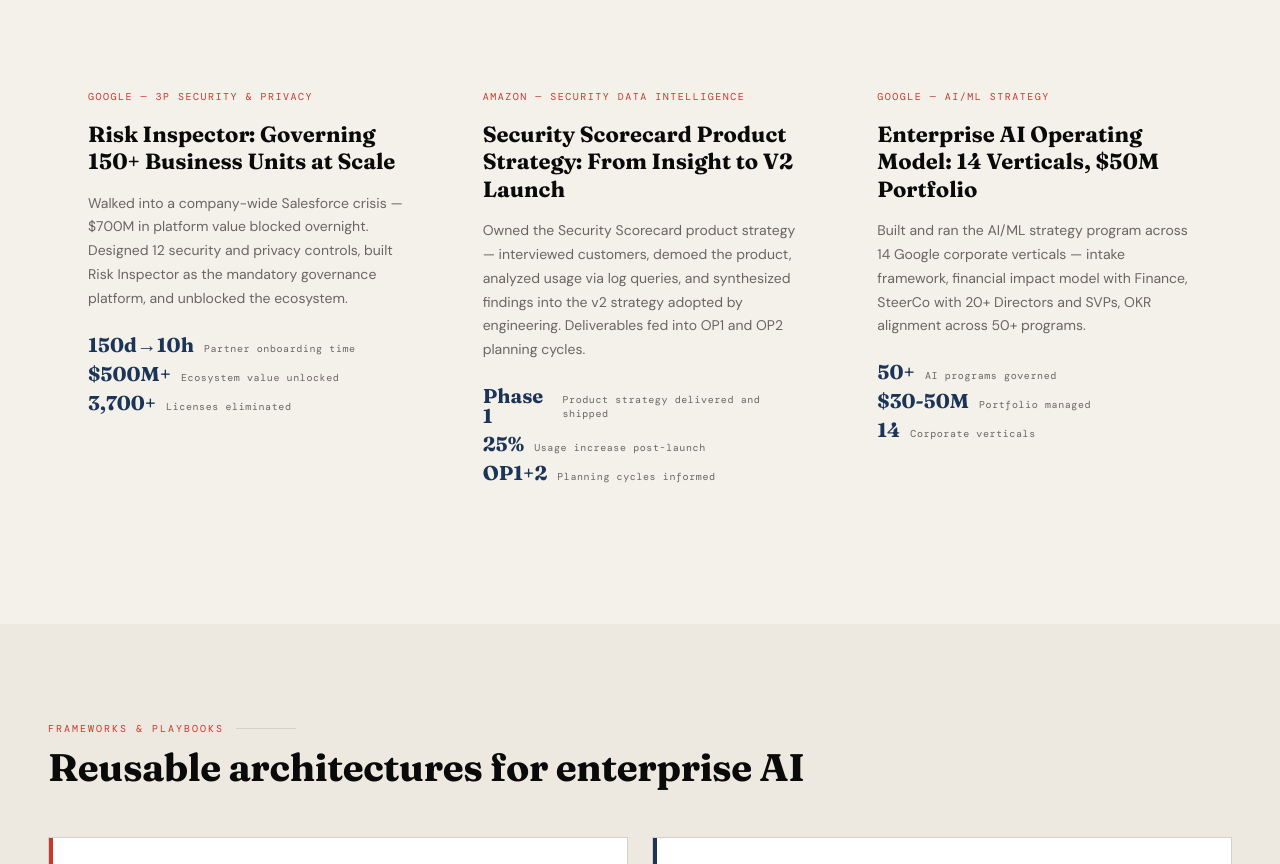
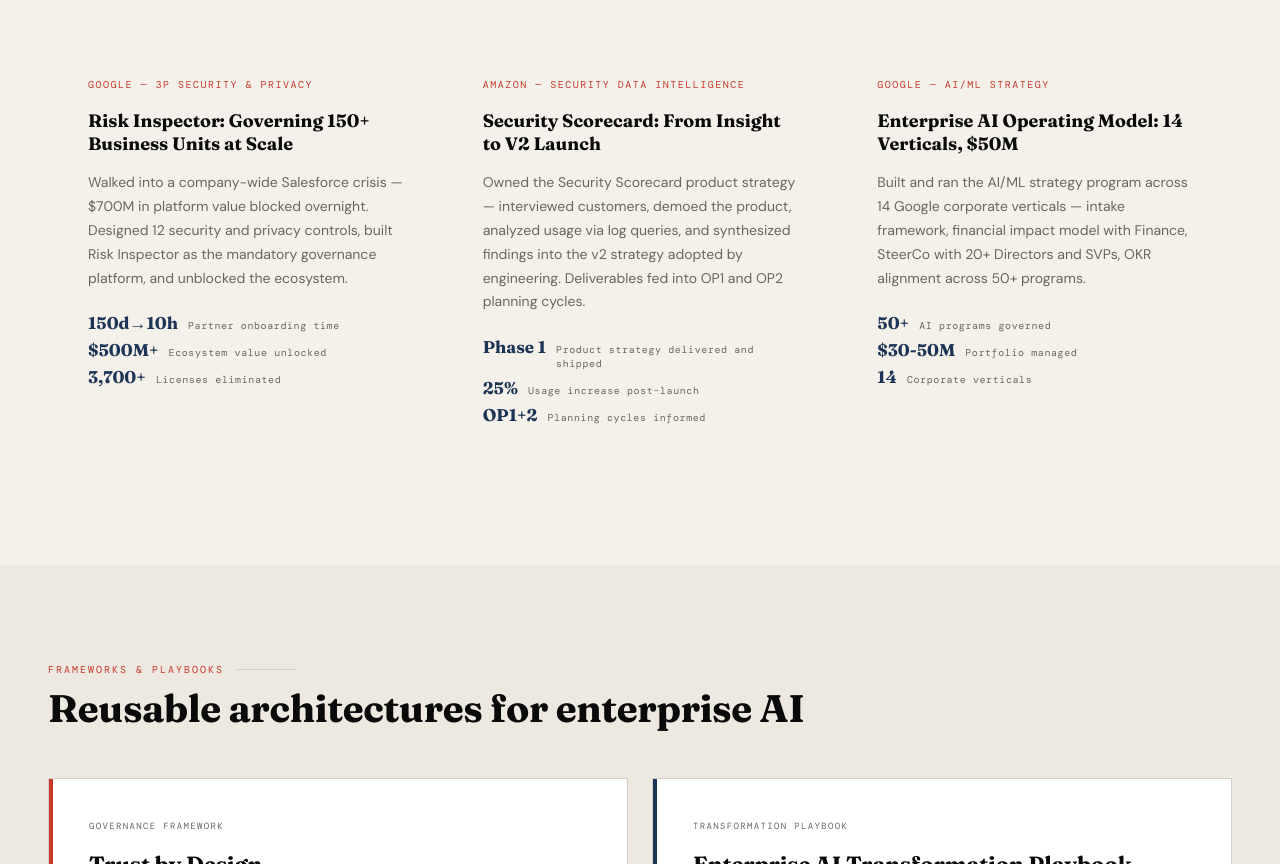
Before and after one commit to gurukrish81/gurukrish81.github.io, a plain HTML site: page index.html in a window 1280 px wide. Shown: the part 1936-2800 px from the top of the page. Drawn offline with nearby package versions, Linux system fonts and the light colour scheme.

Commit message:
Update index.html

```diff
--- a/index.html
+++ b/index.html
@@ -223,10 +223,10 @@
   }
 
   .hero-photo-wrap img {
-    width: 160px;
-    height: 160px;
+    width: 148px;
+    height: 148px;
     object-fit: cover;
-    object-position: top center;
+    object-position: center 8%;
     border-radius: 50%;
     border: 3px solid rgba(200,57,43,0.5);
     box-shadow: 0 0 0 6px rgba(200,57,43,0.1), 0 20px 48px rgba(0,0,0,0.5);
@@ -430,10 +430,10 @@
 
   .case-title {
     font-family: 'Fraunces', serif;
-    font-size: 22px;
+    font-size: 18px;
     font-weight: 700;
     color: var(--ink);
-    line-height: 1.25;
+    line-height: 1.3;
     margin-bottom: 16px;
   }
 
@@ -458,10 +458,12 @@
 
   .metric-num {
     font-family: 'Fraunces', serif;
-    font-size: 20px;
+    font-size: 17px;
     font-weight: 700;
     color: var(--navy);
     line-height: 1;
+    white-space: nowrap;
+    flex-shrink: 0;
   }
 
   .metric-desc {
@@ -870,7 +872,7 @@
       </div>
       <div class="case">
         <div class="case-company">Amazon — Security Data Intelligence</div>
-        <h3 class="case-title">Security Scorecard Product Strategy: From Insight to V2 Launch</h3>
+        <h3 class="case-title">Security Scorecard: From Insight to V2 Launch</h3>
         <p class="case-desc">Owned the Security Scorecard product strategy — interviewed customers, demoed the product, analyzed usage via log queries, and synthesized findings into the v2 strategy adopted by engineering. Deliverables fed into OP1 and OP2 planning cycles.</p>
         <div class="case-metrics">
           <div class="metric">
@@ -889,7 +891,7 @@
       </div>
       <div class="case">
         <div class="case-company">Google — AI/ML Strategy</div>
-        <h3 class="case-title">Enterprise AI Operating Model: 14 Verticals, $50M Portfolio</h3>
+        <h3 class="case-title">Enterprise AI Operating Model: 14 Verticals, $50M</h3>
         <p class="case-desc">Built and ran the AI/ML strategy program across 14 Google corporate verticals — intake framework, financial impact model with Finance, SteerCo with 20+ Directors and SVPs, OKR alignment across 50+ programs.</p>
         <div class="case-metrics">
           <div class="metric">
```
